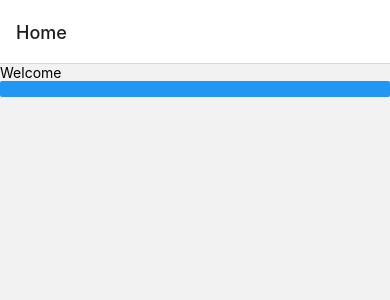
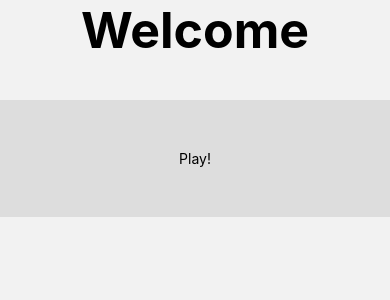
Before and after one commit to hsouth95/stockswiper, a React Native app: screen / in a window 390 px wide. Shown: the top 300 px of the page. Built offline with nearby package versions, Linux system fonts and the light colour scheme.

Commit message:
Styled the app a little

```diff
--- a/App.js
+++ b/App.js
@@ -9,7 +9,10 @@ const Stack = createNativeStackNavigator();
 export default function App() {
   return (
     <NavigationContainer>
-      <Stack.Navigator initalRouteHome="Home">
+      <Stack.Navigator
+        initalRouteHome="Home"
+        screenOptions={{ headerShown: false }}
+      >
         <Stack.Screen
           name="Home"
           component={HomeScreen}
--- a/screens/HomeScreen.js
+++ b/screens/HomeScreen.js
@@ -1,10 +1,49 @@
-import { Button, SafeAreaView, Text } from "react-native";
+import { Button, SafeAreaView, StyleSheet, Text, View } from "react-native";
+import { TouchableOpacity } from "react-native";
 
 export default function HomeScreen({ navigation }) {
   return (
     <SafeAreaView>
-      <Text>Welcome</Text>
-      <Button onPress={() => navigation.navigate("Swapper")}>Play</Button>
+      {/* <View style={styles.container}> */}
+      <View style={styles.headerContainer}>
+        <Text style={styles.header}>Welcome</Text>
+      </View>
+      <View style={styles.buttonContainer}>
+        <TouchableOpacity
+          style={styles.button}
+          onPress={() => navigation.navigate("Swapper")}
+        >
+          <Text>Play!</Text>
+        </TouchableOpacity>
+      </View>
+      {/* <Button onPress={() => navigation.navigate("Swapper")}>Play</Button> */}
+      {/* </View> */}
     </SafeAreaView>
   );
 }
+const styles = StyleSheet.create({
+  container: {
+    flex: 1,
+    alignItems: "center",
+    justifyContent: "center",
+    flexDirection: "column",
+  },
+  headerContainer: {
+    width: "100%",
+    height: 100,
+  },
+  header: {
+    fontSize: 50,
+    fontWeight: "bold",
+    textAlign: "center",
+  },
+  buttonContainer: {
+    flexGrow: 1,
+  },
+  button: {
+    alignItems: "center",
+    backgroundColor: "#DDDDDD",
+    width: "100%",
+    padding: 50,
+  },
+});
--- a/screens/SummaryScreen.js
+++ b/screens/SummaryScreen.js
@@ -8,11 +8,12 @@ export default function SummaryScreen({ route, navigation }) {
   });
 
   return (
-    <SafeAreaView>
-      <Text>Finished!</Text>
-      <Text>You got {answers.filter((x) => x).length} answers right.</Text>
+    <SafeAreaView style={styles.container}>
+      <Text style={styles.header}>Finished!</Text>
+      <Text style={styles.subTitle}>You got {answers.filter((x) => x).length} answers right.</Text>
       <View style={styles.listContainer}>
         <FlatList
+          style={styles.list}
           data={companies}
           renderItem={({ item }) => (
             <View style={[styles.companyItem, item.correctAnswer ? styles.correctAnswer : styles.wrongAnswer]}>
@@ -27,14 +28,51 @@ export default function SummaryScreen({ route, navigation }) {
 }
 
 const styles = StyleSheet.create({
+  container: {
+    flex: 1,
+    justifyContent: "center",
+    alignItems: "center",
+  },
+  header: {
+    fontSize: 50,
+    fontWeight: "bold",
+    alignContent: "center",
+  },
+  subTitle: {
+    fontSize: 32,
+    fontWeight: "bold",
+    alignContent: "center",
+  },
   listContainer: {
     flex: 1,
-    paddingTop: 22,
+    padding: 10,
+    justifyContent: "center",
+    alignItems: "center",
+    width: "100%",
+  },
+  list: {
+    flex: 1,
+    width: "100%",
+  },
+  companyItem: {
+    flex: 1,
+    padding: 10,
+    marginBottom: 10,
+    backgroundColor: "gray",
+    width: "100%",
   },
   correctAnswer: {
     color: "green",
+    borderColor: "green",
+    borderWidth: 1,
+    fontSize: 50,
+    fontWeight: "bold",
   },
   wrongAnswer: {
     color: "red",
+    borderColor: "red",
+    borderWidth: 1,
+    fontSize: 50,
+    fontWeight: "bold",
   },
 });
--- a/screens/SwapperScreen.js
+++ b/screens/SwapperScreen.js
@@ -103,6 +103,7 @@ export default function SwapperScreen({ navigation }) {
       });
     }
   };
+
   if (company) {
     return (
       <SwapperView
--- a/views/SwapperView.js
+++ b/views/SwapperView.js
@@ -1,10 +1,8 @@
 import { StyleSheet, Text, View, Image, SafeAreaView, TouchableHighlight } from "react-native";
 import React, { useEffect, useState } from "react";
-import yahooFinance from "yahoo-finance2";
 import { useNavigation } from "@react-navigation/native";
 
 export default function SwapperView({ company, onRight, onWrong }) {
-  console.log("Rendering!");
   const [symbol, setSymbol] = useState(company?.symbol);
   const [priceDifference, setPriceDifference] = useState(company?.priceDifference);
 
@@ -23,26 +21,6 @@ export default function SwapperView({ company, onRight, onWrong }) {
       onRight();
     }
   };
-
-  useEffect(() => {
-    let yesterday = new Date();
-    yesterday.setDate(yesterday.getDate() - 1);
-
-    yahooFinance
-      .historical(symbol, {
-        period1: yesterday,
-        interval: "1d",
-      })
-      .then((quotes) => {
-        let open = quotes[0].open;
-        let close = quotes[0].close;
-
-        let valueDifference = open - close;
-        let percentageDifference = valueDifference / close;
-
-        setPriceDifference(percentageDifference);
-      });
-  });
 
   return (
     <SafeAreaView style={styles.container}>
@@ -73,7 +51,7 @@ export default function SwapperView({ company, onRight, onWrong }) {
 
 const styles = StyleSheet.create({
   container: {
-    flex: 1,
+    // flex: 1,
     backgroundColor: "#FFF",
     alignItems: "center",
     flexDirection: "column",
```
